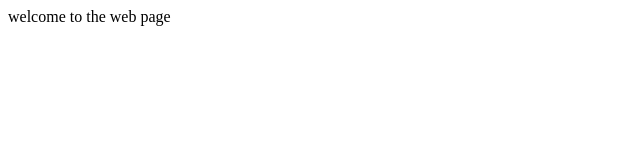
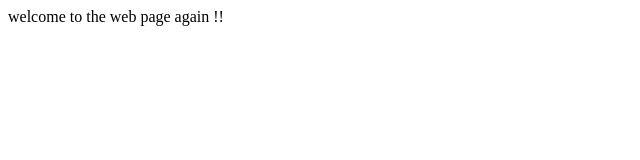
Before and after one commit to kshitijer/devops, a plain HTML site: page index.html in a window 1280 px wide. Shown: the full height of the page, 0-640 px from the left. Drawn offline with Linux system fonts and the light colour scheme.

Commit message:
Update index.html

```diff
--- a/index.html
+++ b/index.html
@@ -1,5 +1,5 @@
 <html>
 <title>hello world!
 </title>
-<body> welcome to the web page</body>
+<body> welcome to the web page again !!</body>
 </html>
```
